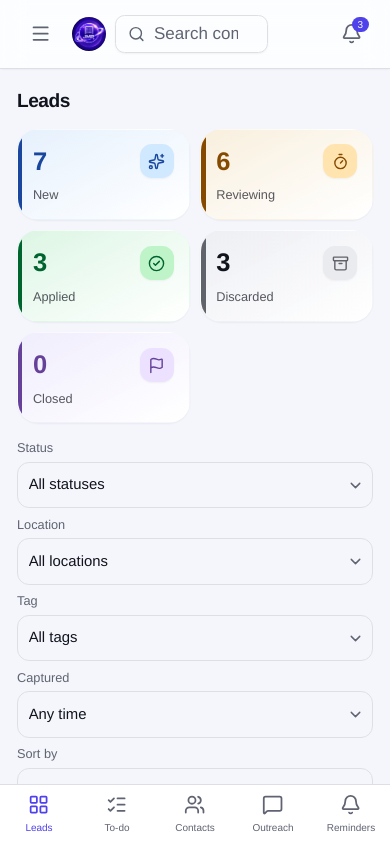
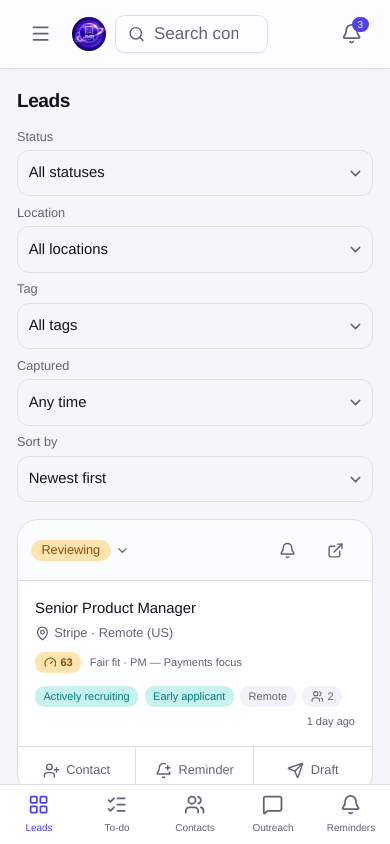
Before and after one commit to narendra967967/job-management-portal, a Next.js app: page /leads in a window 390 px wide. Built offline with nearby package versions, Linux system fonts and the light colour scheme.

Commit message:
style(leads): hide status metric boxes on mobile
The 5 status cards ate a lot of vertical space on phones; hide them below sm
and show from sm+. Filtering by status is still available via the Status
dropdown on mobile, so no functionality is lost.

```diff
--- a/components/leads/leads-browser.tsx
+++ b/components/leads/leads-browser.tsx
@@ -226,8 +226,9 @@ export function LeadsBrowser({ leads }: { leads: JobLead[] }) {
 
   return (
     <div className="space-y-4">
-      {/* Metric row — each box also filters the list by that status */}
-      <div className="grid grid-cols-2 gap-2.5 sm:grid-cols-5">
+      {/* Metric row — each box also filters the list by that status.
+          Hidden on mobile to save vertical space; shown from sm+. */}
+      <div className="hidden gap-2.5 sm:grid sm:grid-cols-5">
         {LEAD_STATUSES.map((s) => {
           const meta = STATUS_META[s];
           const Icon = meta.icon;
```
